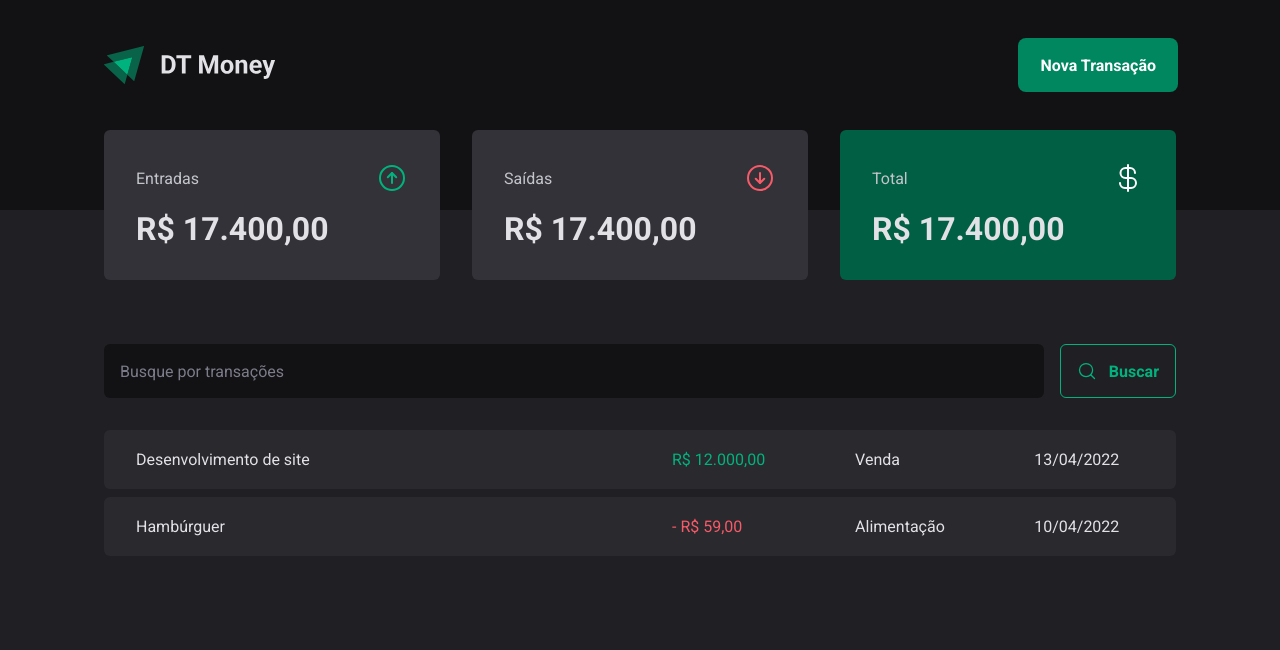
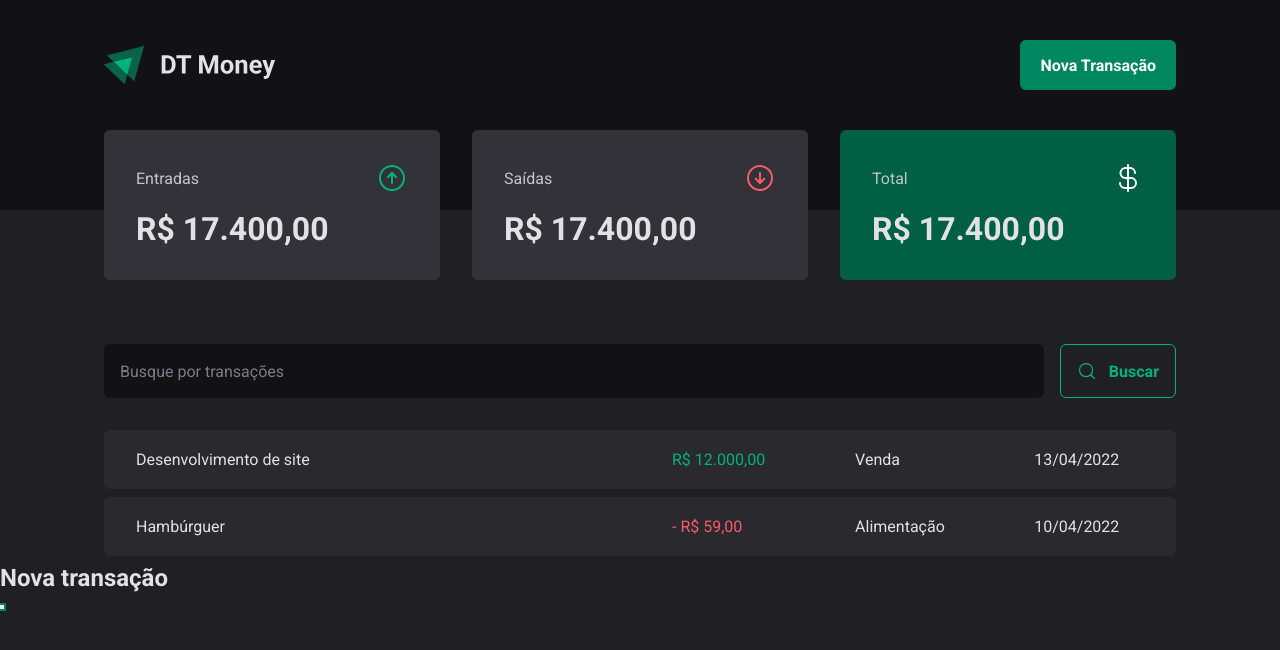
Before and after one commit to DiogoKasteller/DT-Money, a React (Vite) app: page / in a window 1280 px wide. Both pictures are taken after a click on the button "Nova Transação". Shown: the top 650 px of the page. Built offline with nearby package versions, Linux system fonts and the light colour scheme.

Commit message:
starting New Transaction modal with Radix Dialog library

```diff
--- a/package.json
+++ b/package.json
@@ -10,6 +10,7 @@
     "preview": "vite preview"
   },
   "dependencies": {
+    "@radix-ui/react-dialog": "^1.1.2",
     "phosphor-react": "^1.4.1",
     "react": "^18.3.1",
     "react-dom": "^18.3.1",
--- a/src/components/Header/index.tsx
+++ b/src/components/Header/index.tsx
@@ -1,4 +1,5 @@
 import { HeaderContainer, HeaderContent, NewTransactionButton } from "./styles"
+import * as Dialog from "@radix-ui/react-dialog"
 
 import logoImg from "../../assets/logo.svg"
 
@@ -8,7 +9,21 @@
       <HeaderContent>
         <img src={logoImg} alt="" />
 
-        <NewTransactionButton>Nova Transação</NewTransactionButton>
+        <Dialog.Root>
+          <Dialog.Trigger asChild>
+            <NewTransactionButton>Nova Transação</NewTransactionButton>
+          </Dialog.Trigger>
+
+          <Dialog.Portal>
+            <Dialog.Overlay />
+
+            <Dialog.Content>
+              <Dialog.Title>Nova transação</Dialog.Title>
+
+              <Dialog.Close />
+            </Dialog.Content>
+          </Dialog.Portal>
+        </Dialog.Root>
       </HeaderContent>
     </HeaderContainer>
   )
```
Also changed, not shown: 1 other file (tests, documents, lock files or other folders).
